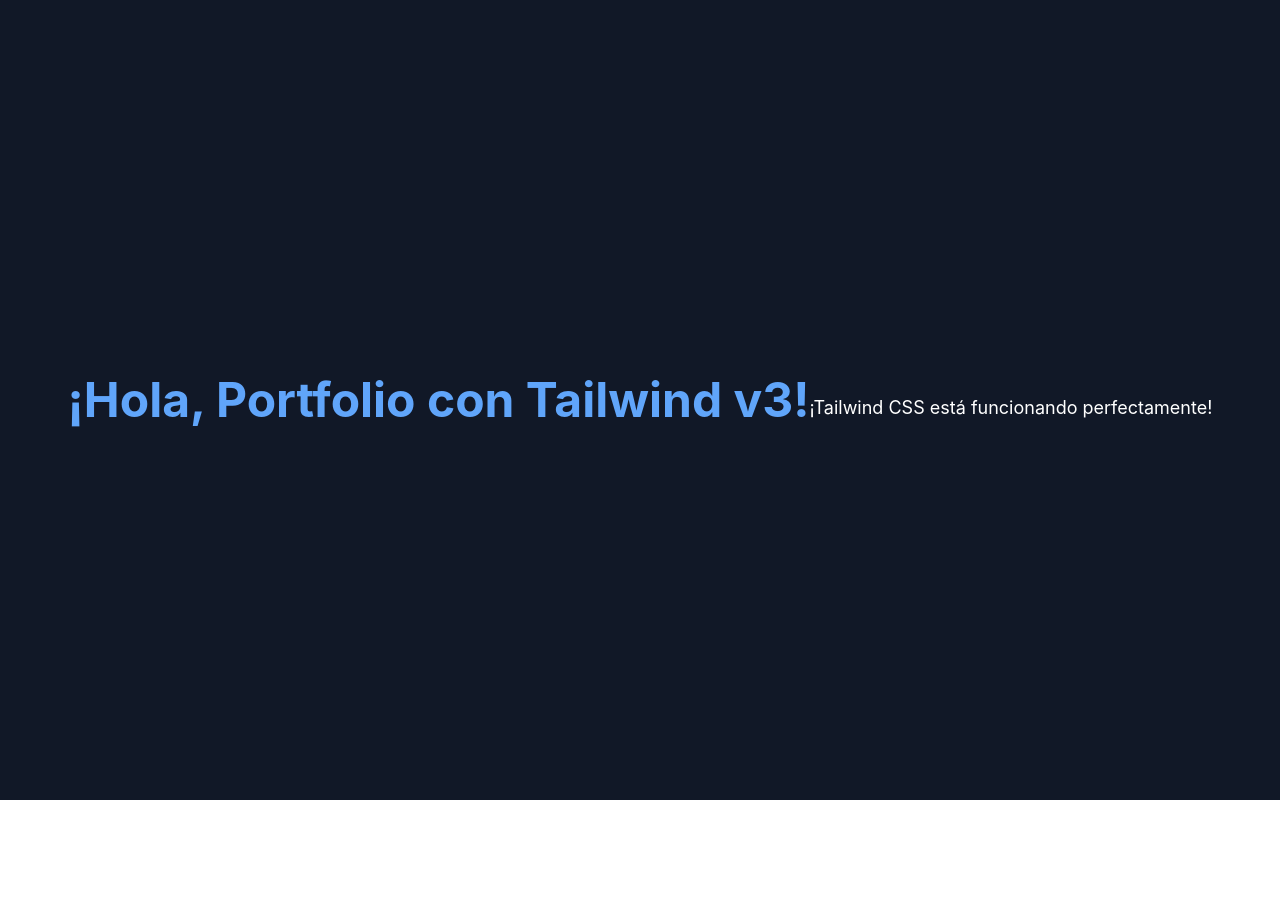
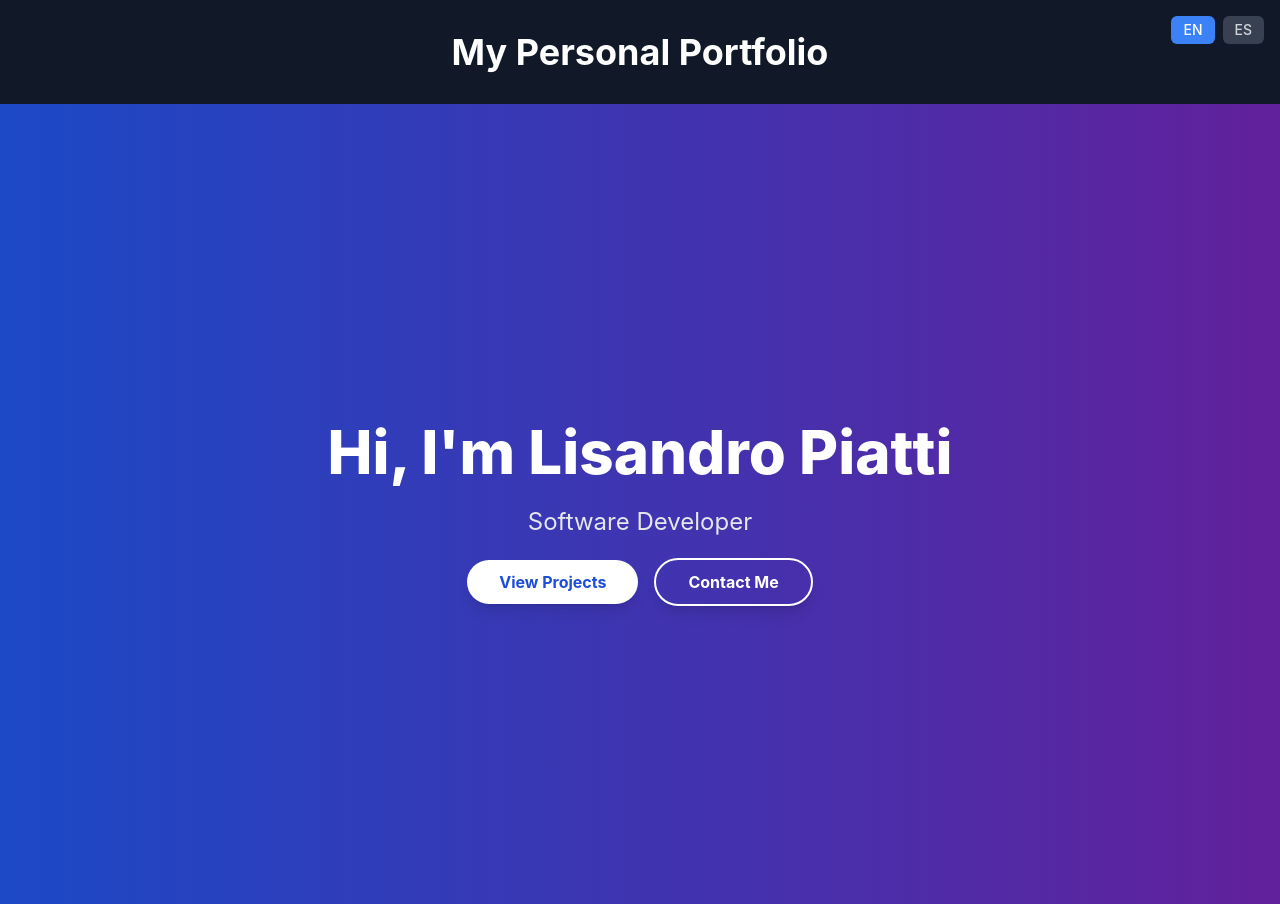
Before and after one commit to Litti8/my-professional-portfolio, a React (Create React App) app: page / in a window 1280 px wide. Before the commit the page ends 800 px from the top, so only its background shows below. Built offline with nearby package versions, Linux system fonts and the light colour scheme.

Commit message:
feat: Configure Tailwind CSS v3 & i18n; Implement initial Hero section

```diff
--- a/package.json
+++ b/package.json
@@ -11,10 +11,12 @@
     "@types/node": "^16.18.126",
     "@types/react": "^19.1.6",
     "@types/react-dom": "^19.1.5",
+    "i18next": "^25.2.1",
     "react": "^19.1.0",
     "react-dom": "^19.1.0",
+    "react-i18next": "^15.5.2",
     "react-scripts": "5.0.1",
-    "typescript": "^4.9.5",
+    "typescript": "4.9.5",
     "web-vitals": "^2.1.4"
   },
   "scripts": {
--- a/src/App.tsx
+++ b/src/App.tsx
@@ -1,16 +1,38 @@
 import React from 'react';
-
+import Hero from './components/Hero';
+import { useTranslation } from 'react-i18next'; // <-- Importa useTranslation
 
 function App() {
+  const { t, i18n } = useTranslation(); // <-- Inicializa el hook
+
+  // Función para cambiar el idioma
+  const changeLanguage = (lng: string) => {
+    i18n.changeLanguage(lng);
+  };
+
   return (
-    // Añade clases de Tailwind aquí
-    <div className="min-h-screen bg-gray-900 text-white flex items-center justify-center">
-      <h1 className="text-5xl font-bold text-blue-400">
-        ¡Hola, Portfolio con Tailwind v3!
+    <div className="min-h-screen bg-gray-900 text-white">
+
+      <div className="absolute top-4 right-4 z-20 space-x-2">
+        <button
+          onClick={() => changeLanguage('en')}
+          className={`px-3 py-1 rounded-md text-sm font-medium ${i18n.language === 'en' ? 'bg-blue-500 text-white' : 'bg-gray-700 text-gray-300 hover:bg-gray-600'}`}
+        >
+          EN
+        </button>
+        <button
+          onClick={() => changeLanguage('es')}
+          className={`px-3 py-1 rounded-md text-sm font-medium ${i18n.language === 'es' ? 'bg-blue-500 text-white' : 'bg-gray-700 text-gray-300 hover:bg-gray-600'}`}
+        >
+          ES
+        </button>
+      </div>
+
+      <h1 className="text-center text-4xl font-bold py-8">
+        {t('portfolio_title')}
       </h1>
-      <p className="mt-4 text-lg">
-        ¡Tailwind CSS está funcionando perfectamente!
-      </p>
+
+      <Hero />
     </div>
   );
 }
--- /dev/null
+++ b/src/components/Hero.tsx
@@ -0,0 +1,38 @@
+
+import React from 'react';
+import { useTranslation } from 'react-i18next';
+
+const Hero: React.FC = () => {
+  const { t } = useTranslation();
+
+  return (
+    <section className="relative h-screen flex items-center justify-center text-center p-4">
+      <div className="absolute inset-0 bg-gradient-to-r from-blue-700 to-purple-800 opacity-90 z-0"></div>
+
+      <div className="relative z-10 max-w-3xl mx-auto">
+        <h1 className="text-6xl font-extrabold text-white leading-tight mb-4">
+          {t('hero_title', { name: '[Tu Nombre]' })}
+        </h1>
+        <p className="text-2xl text-gray-200 mb-8">
+          {t('hero_subtitle', { specialty: '[Tu Especialidad, ej: Frontend con React]' })}
+        </p>
+        <div className="space-x-4">
+          <a
+            href="#projects"
+            className="bg-white text-blue-700 hover:bg-gray-200 font-bold py-3 px-8 rounded-full transition duration-300 ease-in-out shadow-lg"
+          >
+            {t('view_projects')}
+          </a>
+          <a
+            href="#contact"
+            className="bg-transparent border-2 border-white text-white hover:bg-white hover:text-blue-700 font-bold py-3 px-8 rounded-full transition duration-300 ease-in-out shadow-lg"
+          >
+            {t('contact_me')}
+          </a>
+        </div>
+      </div>
+    </section>
+  );
+};
+
+export default Hero;
--- /dev/null
+++ b/src/i18n/i18n.ts
@@ -0,0 +1,27 @@
+
+import i18n from 'i18next';
+import { initReactI18next } from 'react-i18next';
+
+
+import enTranslation from './locales/en/translation.json';
+import esTranslation from './locales/es/translation.json';
+
+i18n
+  .use(initReactI18next)
+  .init({
+    resources: {
+      en: {
+        translation: enTranslation
+      },
+      es: {
+        translation: esTranslation
+      }
+    },
+    lng: 'en',
+    fallbackLng: 'en',
+    interpolation: {
+      escapeValue: false
+    }
+  });
+
+export default i18n;
--- /dev/null
+++ b/src/i18n/locales/en/translation.json
@@ -0,0 +1,7 @@
+{
+  "hero_title": "Hi, I'm Lisandro Piatti",
+  "hero_subtitle": "Software Developer",
+  "view_projects": "View Projects",
+  "contact_me": "Contact Me",
+  "portfolio_title": "My Personal Portfolio"
+}
--- /dev/null
+++ b/src/i18n/locales/es/translation.json
@@ -0,0 +1,7 @@
+{
+  "hero_title": "Hola, soy Lisandro Piatti",
+  "hero_subtitle": "Desarrollador de Software",
+  "view_projects": "Ver Proyectos",
+  "contact_me": "Contáctame",
+  "portfolio_title": "Mi Portafolio Personal"
+}
--- a/src/index.tsx
+++ b/src/index.tsx
@@ -1,8 +1,9 @@
 // src/index.tsx
 import React from 'react';
 import ReactDOM from 'react-dom/client';
-import './index.css'; // Para estilos globales básicos
+import './index.css';
 import App from './App';
+import './i18n/i18n';
 
 const root = ReactDOM.createRoot(
   document.getElementById('root') as HTMLElement
```
Also changed, not shown: 1 other file (tests, documents, lock files or other folders).
